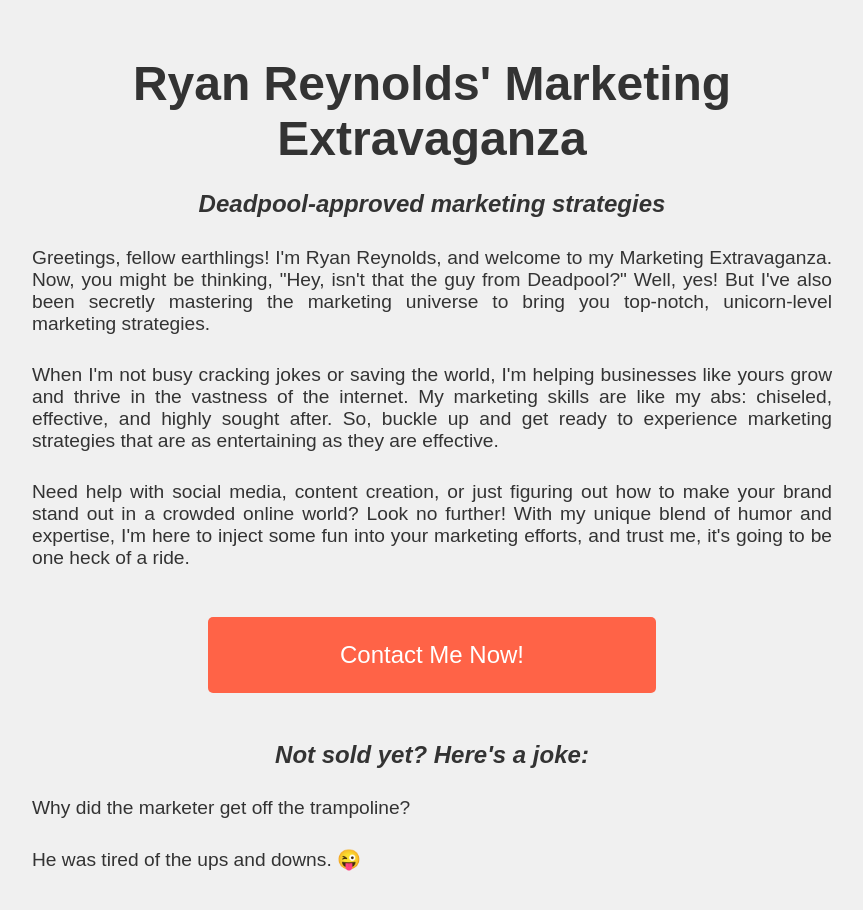
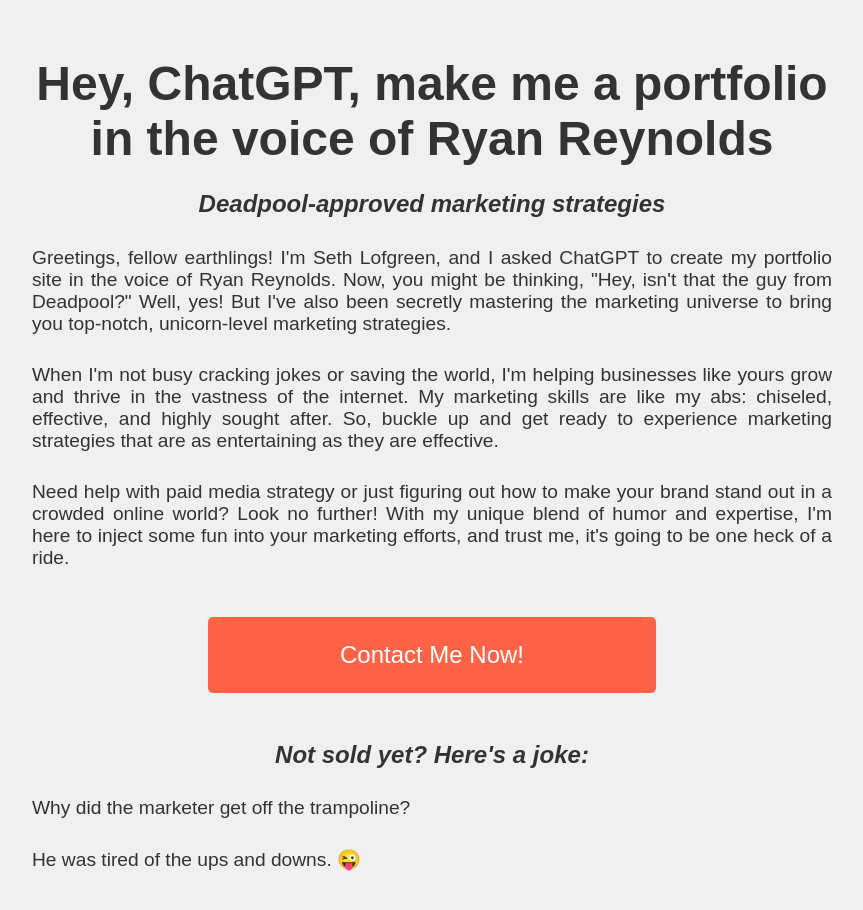
Before and after one commit to sethlofgreen/sethlofgreen.github.io, a plain HTML site: page index.html in a window 1280 px wide. Shown: the whole page, without its empty margins (208-1071 px from the left). Drawn offline with Linux system fonts and the light colour scheme.

Commit message:
Update index.html

```diff
--- a/index.html
+++ b/index.html
@@ -3,7 +3,7 @@
 <head>
     <meta charset="UTF-8">
     <meta name="viewport" content="width=device-width, initial-scale=1.0">
-    <title>Ryan Reynolds' Marketing Extravaganza</title>
+    <title>Seth Lofgreen's Marketing Extravaganza</title>
     <style>
         body {
             font-family: Arial, sans-serif;
@@ -55,12 +55,12 @@
 </head>
 <body>
     <div class="container">
-        <h1>Ryan Reynolds' Marketing Extravaganza</h1>
+        <h1>Hey, ChatGPT, make me a portfolio in the voice of Ryan Reynolds</h1>
         <h2 class="subtitle">Deadpool-approved marketing strategies</h2>
-        <p class="content">Greetings, fellow earthlings! I'm Ryan Reynolds, and welcome to my Marketing Extravaganza. Now, you might be thinking, "Hey, isn't that the guy from Deadpool?" Well, yes! But I've also been secretly mastering the marketing universe to bring you top-notch, unicorn-level marketing strategies.</p>
+        <p class="content">Greetings, fellow earthlings! I'm Seth Lofgreen, and I asked ChatGPT to create my portfolio site in the voice of Ryan Reynolds. Now, you might be thinking, "Hey, isn't that the guy from Deadpool?" Well, yes! But I've also been secretly mastering the marketing universe to bring you top-notch, unicorn-level marketing strategies.</p>
         <p class="content">When I'm not busy cracking jokes or saving the world, I'm helping businesses like yours grow and thrive in the vastness of the internet. My marketing skills are like my abs: chiseled, effective, and highly sought after. So, buckle up and get ready to experience marketing strategies that are as entertaining as they are effective.</p>
-        <p class="content">Need help with social media, content creation, or just figuring out how to make your brand stand out in a crowded online world? Look no further! With my unique blend of humor and expertise, I'm here to inject some fun into your marketing efforts, and trust me, it's going to be one heck of a ride.</p>
-        <a href="mailto:ryan@reynoldsmarketing.com" class="cta">Contact Me Now!</a>
+        <p class="content">Need help with paid media strategy or just figuring out how to make your brand stand out in a crowded online world? Look no further! With my unique blend of humor and expertise, I'm here to inject some fun into your marketing efforts, and trust me, it's going to be one heck of a ride.</p>
+        <a href="mailto:slofgreen@gmail.com" class="cta">Contact Me Now!</a>
         <h2 class="subtitle">Not sold yet? Here's a joke:</h2>
         <p class="content">Why did the marketer get off the trampoline?</p>
         <p class="content">He was tired of the ups and downs. 😜</p>
```
